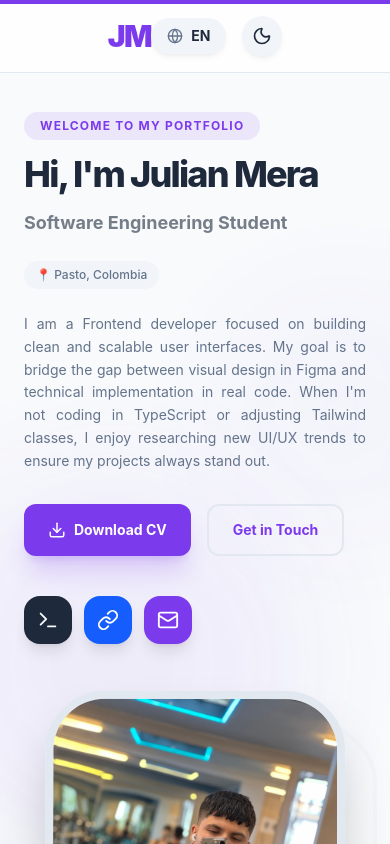
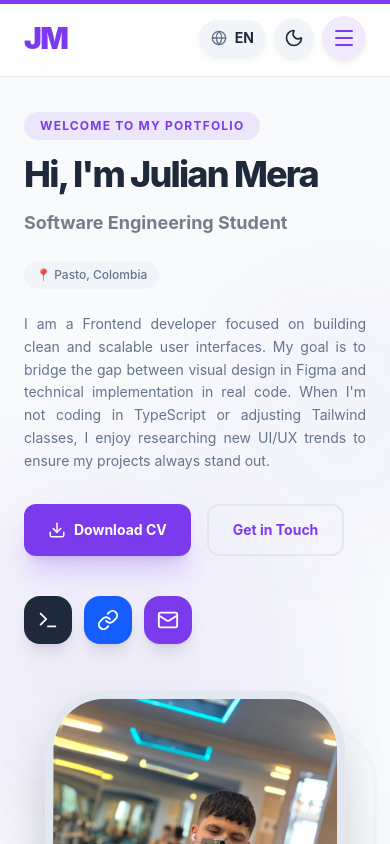
Before and after one commit to Jujuks/portfolio_julian, a Next.js app: page /en in a window 390 px wide. Shown: the top 844 px of the page. Built offline with nearby package versions, Linux system fonts and the light colour scheme.

Commit message:
Menu Hamburguesa

```diff
--- a/app/_components/Navbar.tsx
+++ b/app/_components/Navbar.tsx
@@ -2,14 +2,16 @@
 
 import { motion } from "framer-motion";
 import Link from "next/link";
-import { Sun, Moon, Globe } from "lucide-react";
+import { Sun, Moon, Globe, Menu, X } from "lucide-react";
 import { useTheme } from "next-themes";
 import { useEffect, useState } from "react";
 import { useTranslations, useLocale } from 'next-intl';
 import { usePathname, useRouter } from '../../i18n/routing';
+
 export default function Navbar() {
   const { theme, setTheme } = useTheme();
   const [isLangOpen, setIsLangOpen] = useState(false);
+  const [isMenuOpen, setIsMenuOpen] = useState(false);
   const [mounted, setMounted] = useState(false);
   const t = useTranslations('Navbar');
   const locale = useLocale();
@@ -22,6 +24,7 @@ export default function Navbar() {
   const changeLanguage = (nextLocale: string) => {
     router.replace(pathname, { locale: nextLocale });
     setIsLangOpen(false);
+    setIsMenuOpen(false);
   };
 
   const navItems = [
@@ -36,10 +39,12 @@ export default function Navbar() {
 
   return (
     <nav className="fixed top-0 left-0 right-0 z-50 bg-white/80 dark:bg-slate-900/80 backdrop-blur-md border-b border-border px-6 py-4">
-      <div className="max-w-7xl mx-auto flex items-center justify-center relative">
-        <Link href="/" className="lg:absolute lg:left-6 text-3xl font-black text-accent uppercase tracking-tighter">
+      <div className="max-w-7xl mx-auto flex items-center justify-between relative">
+        <Link href="/" className="text-3xl font-black text-accent uppercase tracking-tighter">
           JM
         </Link>
+
+        {/* Desktop Navigation */}
         <div className="hidden lg:flex items-center gap-6">
           {navItems.map((item) => (
             <Link
@@ -52,12 +57,12 @@ export default function Navbar() {
           ))}
         </div>
 
-        <div className="lg:absolute lg:right-6 flex items-center gap-4">
+        <div className="flex items-center gap-2 md:gap-4">
           {/* Language Selector */}
           <div className="relative">
             <button
               onClick={() => setIsLangOpen(!isLangOpen)}
-              className="flex items-center gap-2 bg-muted rounded-full px-4 py-2 shadow-soft hover:bg-accent hover:text-accent-foreground transition-all group"
+              className="flex items-center gap-2 bg-muted rounded-full px-3 md:px-4 py-2 shadow-soft hover:bg-accent hover:text-accent-foreground transition-all group"
             >
               <Globe size={16} className="text-muted-foreground group-hover:text-inherit" />
               <span className="text-sm font-bold uppercase">{locale}</span>
@@ -104,8 +109,45 @@ export default function Navbar() {
               <Moon size={20} className="group-hover:-rotate-12 transition-transform" />
             )}
           </button>
+
+          {/* Hamburger Menu Button */}
+          <button
+            onClick={() => setIsMenuOpen(!isMenuOpen)}
+            className="lg:hidden p-2.5 rounded-full bg-accent/10 text-accent hover:bg-accent hover:text-white transition-all shadow-soft"
+          >
+            {isMenuOpen ? <X size={24} /> : <Menu size={24} />}
+          </button>
         </div>
       </div>
+
+      {/* Mobile Menu Overlay */}
+      {isMenuOpen && (
+        <motion.div
+          initial={{ opacity: 0, height: 0 }}
+          animate={{ opacity: 1, height: "auto" }}
+          exit={{ opacity: 0, height: 0 }}
+          className="lg:hidden mt-4 bg-card border border-border rounded-3xl overflow-hidden shadow-2xl"
+        >
+          <div className="flex flex-col p-4">
+            {navItems.map((item, index) => (
+              <motion.div
+                key={item.name}
+                initial={{ opacity: 0, x: -20 }}
+                animate={{ opacity: 1, x: 0 }}
+                transition={{ delay: index * 0.05 }}
+              >
+                <Link
+                  href={item.href}
+                  onClick={() => setIsMenuOpen(false)}
+                  className="block px-6 py-4 text-sm font-bold text-foreground/80 hover:bg-accent hover:text-white rounded-2xl transition-all"
+                >
+                  {item.name}
+                </Link>
+              </motion.div>
+            ))}
+          </div>
+        </motion.div>
+      )}
     </nav>
   );
 }
```
